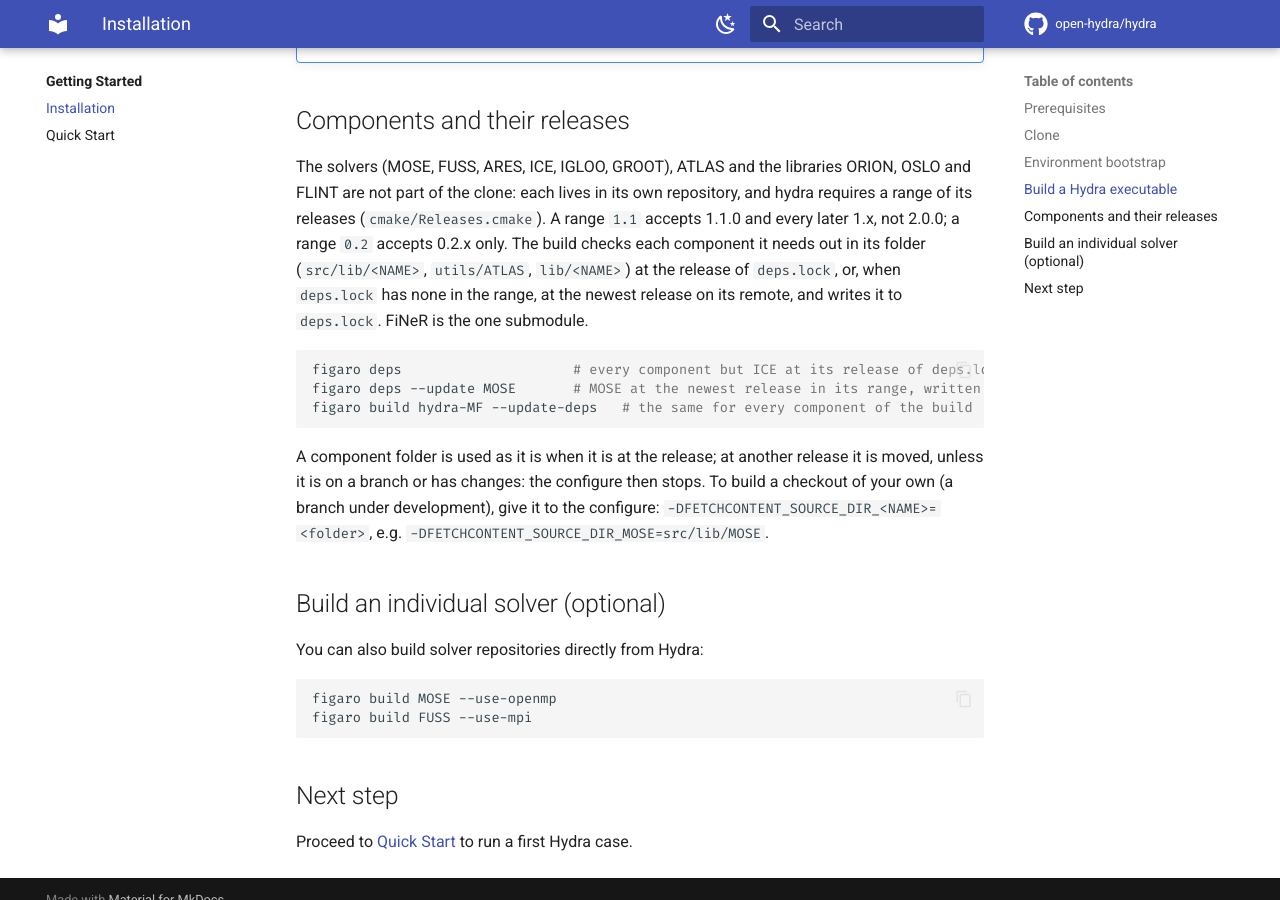
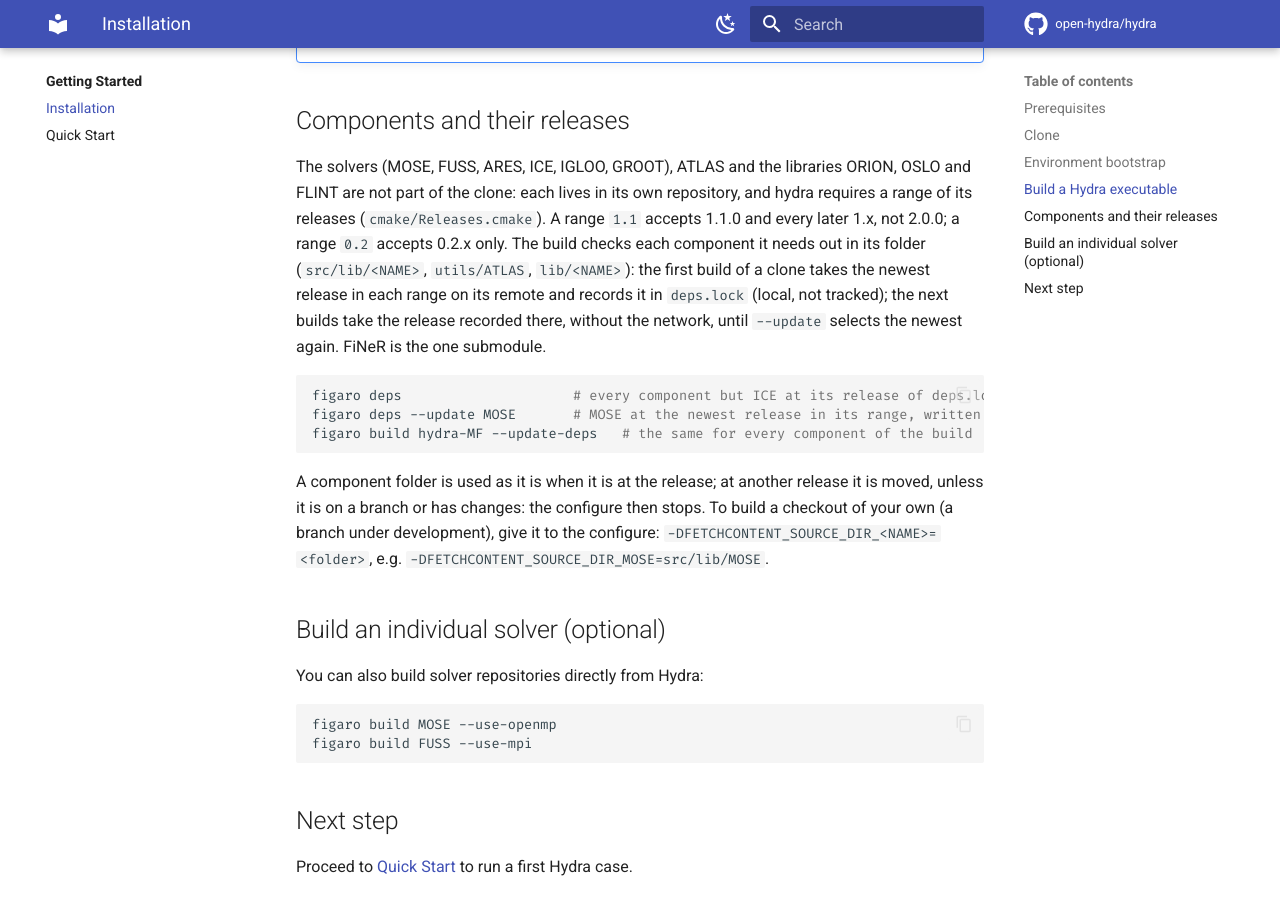
Before and after one commit to open-hydra/hydra, an MkDocs documentation site: the page built from docs/getting-started/installation.md, in a window 1280 px wide and 900 px high, scrolled down 1401 px. Built offline with MkDocs 1.6.1 and Material for MkDocs 9.7.7, drawn with Linux system fonts in a browser that asks for light colours; comment, search, counter and statistics services are not loaded.

Commit message:
build: deps.lock local (git-ignored): a clone's first build takes the newest releases in range
Co-Authored-By: Claude Opus 5.5 <noreply@anthropic.com>

````diff
--- a/CMakeLists.txt
+++ b/CMakeLists.txt
@@ -115,8 +115,8 @@ set (CMAKE_Fortran_MODULE_DIRECTORY "${CMAKE_CURRENT_BINARY_DIR}/modules")
 set(MASTER "hydra")
 
 # The libraries ORION, OSLO and FLINT and the solvers of this application by release range (cmake/Releases.cmake),
-# each checked out in its folder (lib/<NAME>, src/lib/<NAME>, git-ignored) at the release of deps.lock (tracked), or
-# the newest in its range. hydra is the top of its build tree: these requirements select the releases, before any
+# each checked out in its folder (lib/<NAME>, src/lib/<NAME>, git-ignored) at the newest release in its range, which
+# deps.lock (local, git-ignored) then records for the next configures. hydra is the top of its build tree: these requirements select the releases, before any
 # solver checks its own. -DSEMVER_UPDATE=ALL selects the newest releases again; -DFETCHCONTENT_SOURCE_DIR_<NAME>=<path>
 # builds a checkout as it is. FLINT sets FLINT_SRC, the sources MOSE and ARES compile, in this directory
 IF(NOT EXE_NAME MATCHES "^(MF|AF|MI2)$")
--- a/docs/getting-started/installation.md
+++ b/docs/getting-started/installation.md
@@ -57,8 +57,9 @@ ICE is a private repository, cloned over SSH: this build needs access to it.
 The solvers (MOSE, FUSS, ARES, ICE, IGLOO, GROOT), ATLAS and the libraries ORION, OSLO and FLINT are not part of the
 clone: each lives in its own repository, and hydra requires a range of its releases (`cmake/Releases.cmake`). A range
 `1.1` accepts 1.1.0 and every later 1.x, not 2.0.0; a range `0.2` accepts 0.2.x only. The build checks each component
-it needs out in its folder (`src/lib/<NAME>`, `utils/ATLAS`, `lib/<NAME>`) at the release of `deps.lock`, or, when
-`deps.lock` has none in the range, at the newest release on its remote, and writes it to `deps.lock`. FiNeR is the
+it needs out in its folder (`src/lib/<NAME>`, `utils/ATLAS`, `lib/<NAME>`): the first build of a clone takes the
+newest release in each range on its remote and records it in `deps.lock` (local, not tracked); the next builds take the
+release recorded there, without the network, until `--update` selects the newest again. FiNeR is the
 one submodule.
 
 ```bash
````
Also changed, not shown: docs/development/contributing.md (+2 -2 lines), docs/user/figaro.md (+1 -1 lines), 3 other files.
